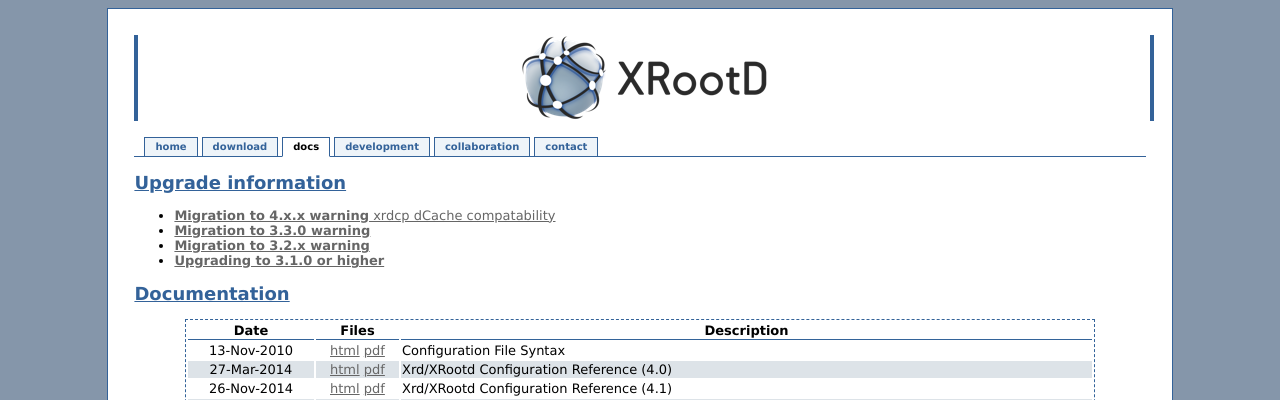
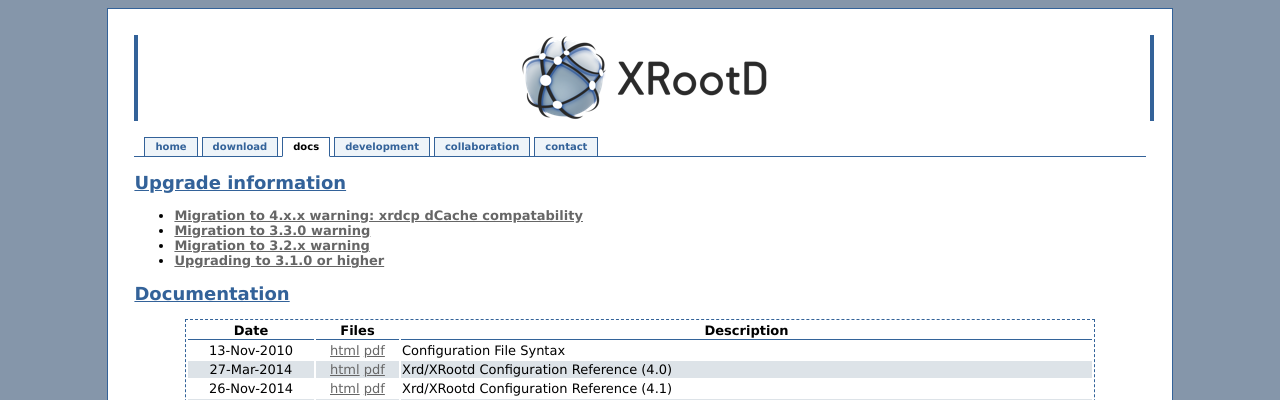
Before and after one commit to xrootd/xrootd-website, a Jekyll site: the page built from docs.md, in a window 1280 px wide. Shown: the top 400 px of the page. Built offline with Jekyll 4.4.1, drawn with Linux system fonts in a browser that asks for light colours; Markdown is read by kramdown in place of the engine named in the settings.

```diff
--- a/docs.md
+++ b/docs.md
@@ -7,7 +7,7 @@ tab:    docs
 Upgrade information
 -------------------
 
-* [**Migration to 4.x.x warning** xrdcp dCache compatability](/2015/05/01/migration_warning_xrdcp_4_x_x.html)
+* [**Migration to 4.x.x warning: xrdcp dCache compatability**](/2015/05/01/migration_warning_xrdcp_4_x_x.html)
 * [**Migration to 3.3.0 warning**](/2013/02/25/migration_warning_3_3_0.html)
 * [**Migration to 3.2.x warning**](/2012/05/11/migration_warning_3_2_x.html)
 * [**Upgrading to 3.1.0 or higher**](/2012/04/19/migration_warning_3_1_0.html)
```
